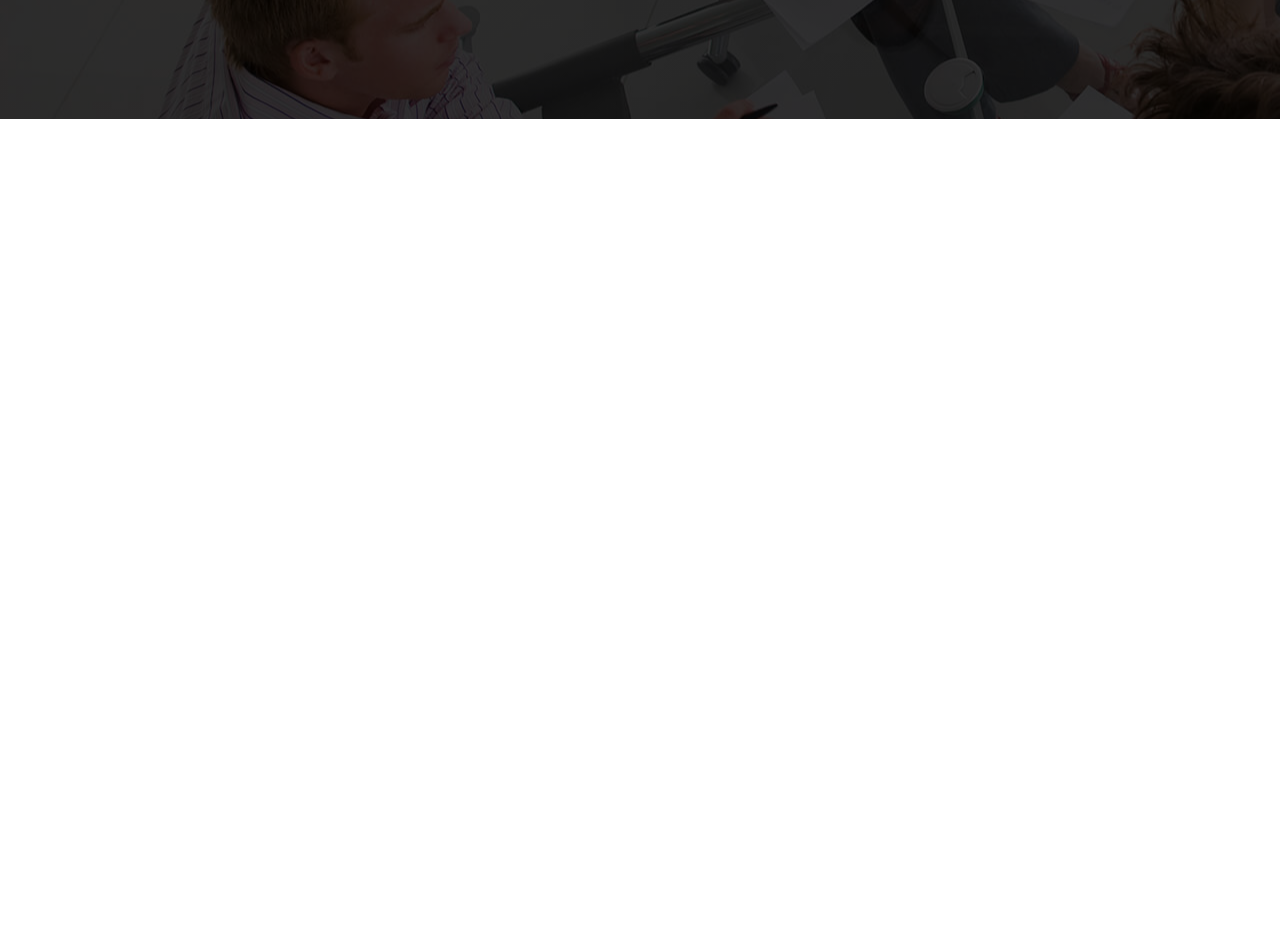
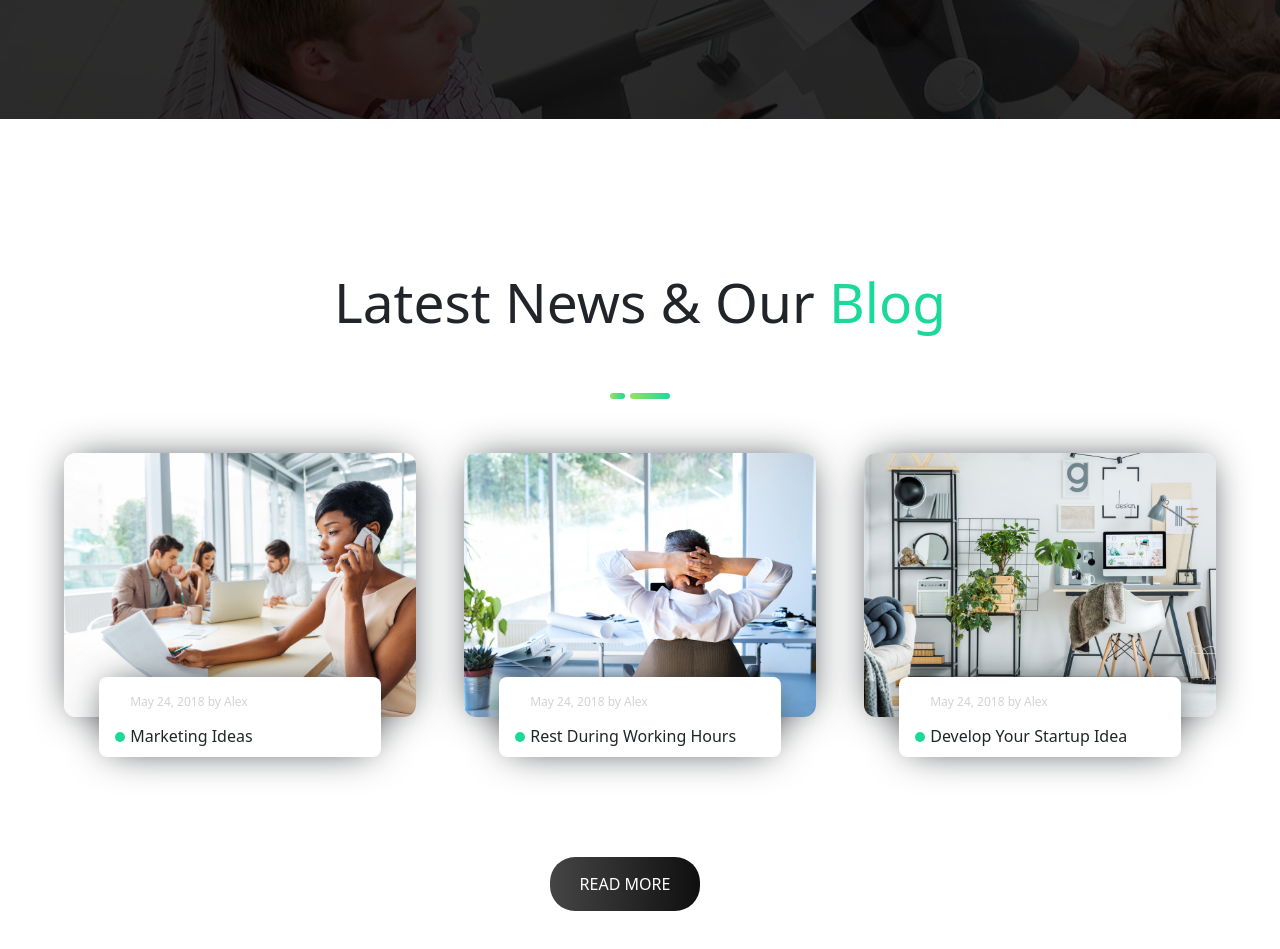
Before and after one commit to mattia0419/proj-html-vuejs, a Vue app: page / in a window 1280 px wide. Shown: the part 5061-6010 px from the top of the page. Before the commit the page ends 5180 px from the top, so only its background shows below. Built offline with nearby package versions, Linux system fonts and the light colour scheme.

Commit message:
add sixth section

```diff
--- a/src/components/AppMain.vue
+++ b/src/components/AppMain.vue
@@ -179,6 +179,37 @@ export default {
             <h3 class="other-green">LISSA DURBIN</h3>
             <span>Client</span>
 
+        </div>
+        <div class="sixth-section container-fluid">
+            <h1>Latest News & Our <span class="other-green">Blog</span></h1>
+            <div class="line">
+                <span class="small-d"></span>
+                <span class="big-d"></span>
+            </div>
+            <div class="row row-cols-md-1 row-cols-lg-3 g-5">
+                <div class="card-sixth col">
+                    <img src="../assets/images/serious-businesswoman-with-documents-talking-on-P9Q6LX6-1024.jpg" alt="">
+                    <span class="p-3 label">
+                        <p>May 24, 2018 by Alex</p>
+                        <h6><span class="green-point"></span>Marketing Ideas</h6>
+                    </span>
+                </div>
+                <div class="card-sixth col">
+                    <img src="../assets/images/Businessman-at-the-desk-in-his-office-resting--1024x768.jpg" alt="">
+                    <span class="p-3 label">
+                        <p>May 24, 2018 by Alex</p>
+                        <h6><span class="green-point"></span>Rest During Working Hours</h6>
+                    </span>
+                </div>
+                <div class="card-sixth col">
+                    <img src="../assets/images/simple-home-office-with-tree-PBXRXYB-large-1024x768.jpg" alt="">
+                    <span class="p-3 label">
+                        <p>May 24, 2018 by Alex</p>
+                        <h6><span class="green-point"></span>Develop Your Startup Idea</h6>
+                    </span>
+                </div>
+            </div>
+            <button>READ MORE</button>
         </div>
 
 
@@ -546,4 +577,72 @@ main {
         padding-bottom: 200px;
     }
 }
+
+// SIXTH SECTION
+.sixth-section {
+    padding-top: 150px;
+    padding-bottom: 150px;
+    display: flex;
+    align-items: center;
+    flex-direction: column;
+
+    h1 {
+        font-size: 55px;
+    }
+
+    .card-sixth {
+        width: 400px;
+        position: relative;
+        display: flex;
+        justify-content: center;
+        align-items: center;
+        flex-direction: column;
+
+
+        img {
+            max-width: 100%;
+            border-radius: 12px;
+            box-shadow: 0px 0px 40px -10px;
+        }
+
+
+
+        .label {
+            width: 80%;
+            height: 80px;
+            margin-top: -40px;
+            background-color: white;
+            display: block;
+            position: relative;
+            z-index: 1;
+            border-radius: 8px;
+            box-shadow: 0px 0px 40px -10px;
+
+            p {
+                color: lightgray;
+                padding-left: 15px;
+                font-size: 12px;
+            }
+
+            .green-point {
+                display: inline-block;
+                width: 10px;
+                height: 10px;
+                border-radius: 50%;
+                background-color: #1BDA99;
+                margin-right: 5px;
+            }
+        }
+    }
+
+    button {
+        padding: 15px 30px;
+        border-radius: 25px;
+        border: transparent;
+        margin-right: 30px;
+        background-image: linear-gradient(to right, #454545, #0F0F0F);
+        color: white;
+        margin-top: 100px;
+    }
+}
 </style>
```
